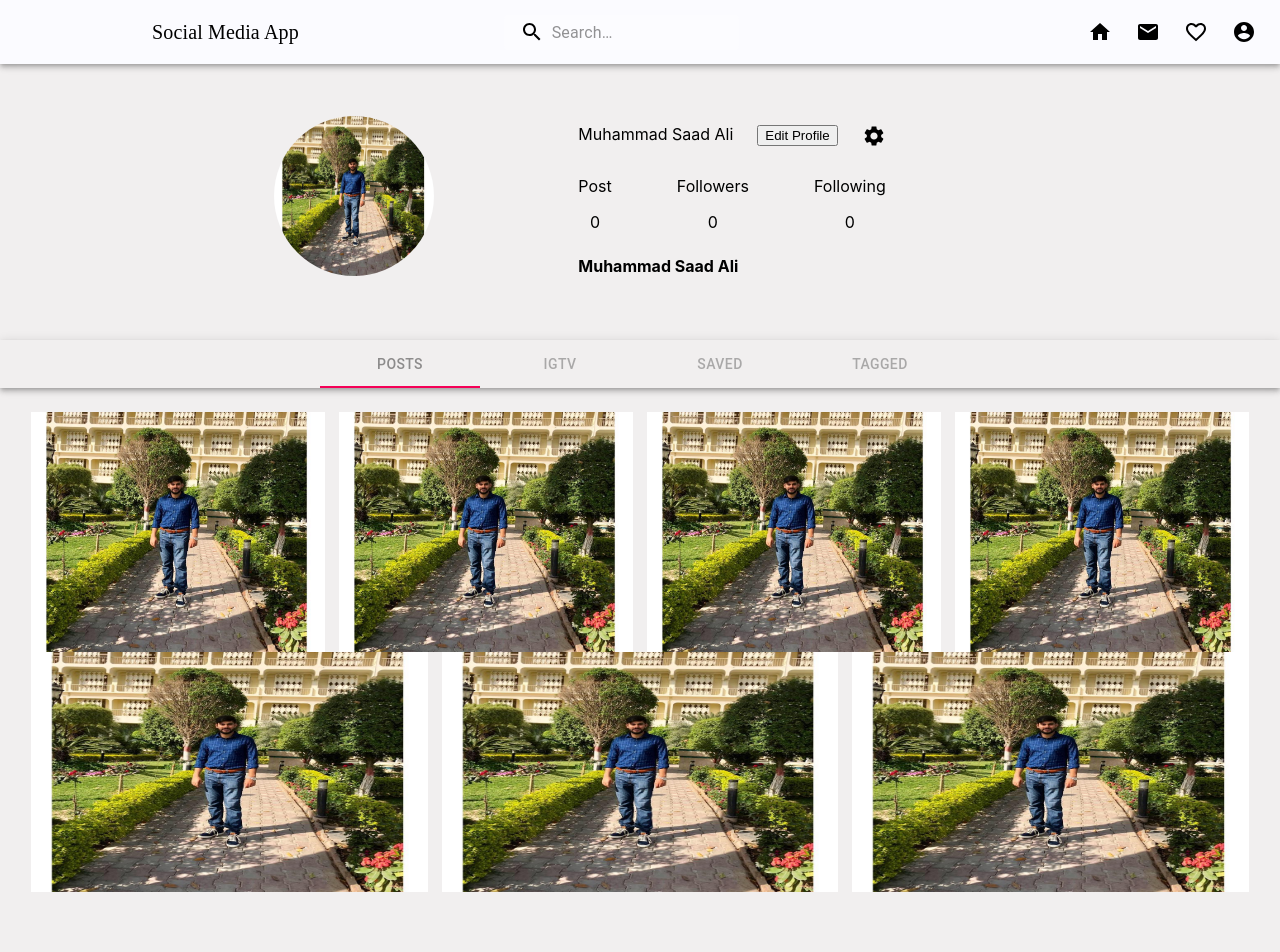
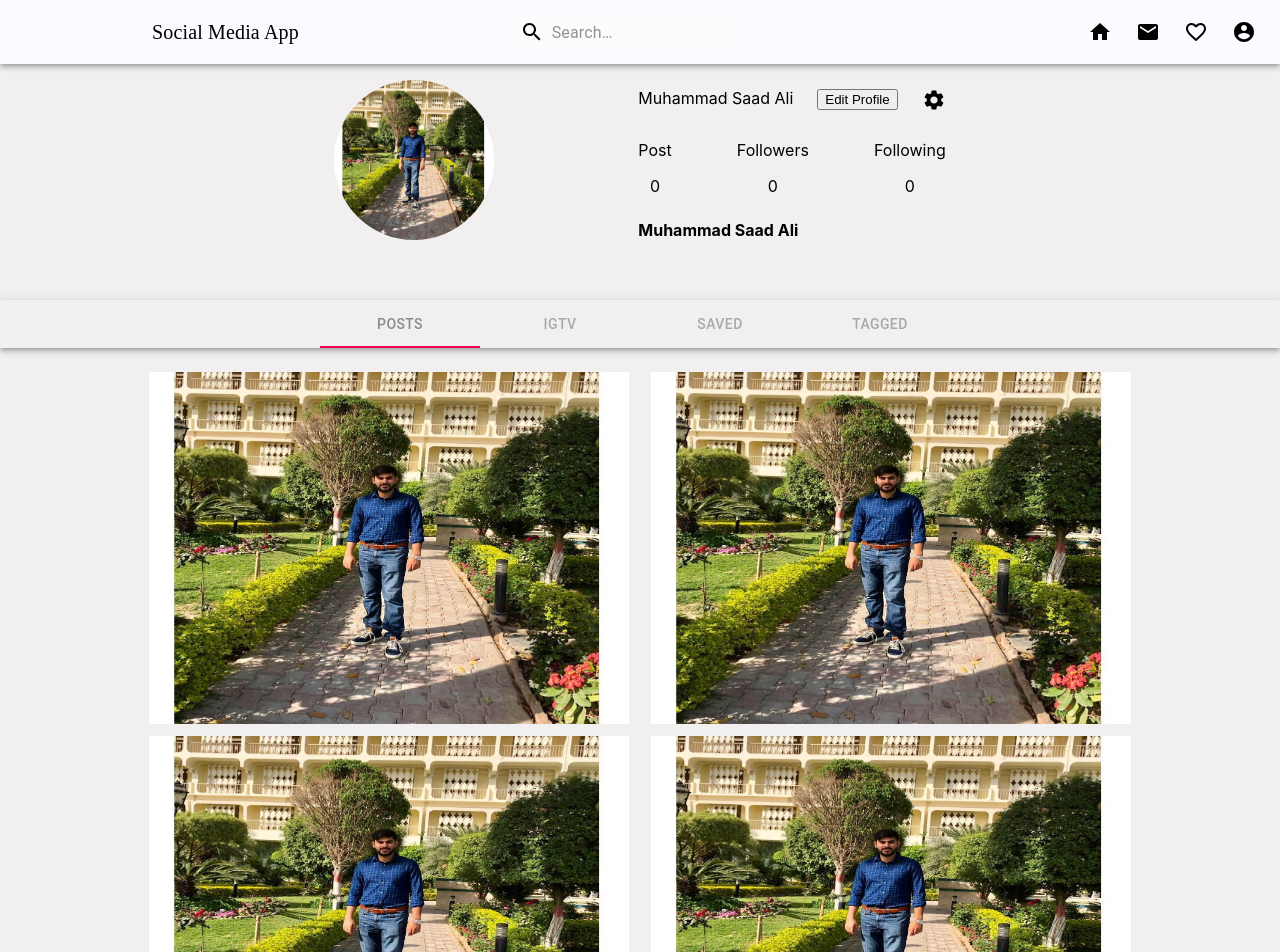
Before and after one commit to MuhammadSaadAli/Social-Media-App, a React (Create React App) app: page /profile in a window 1280 px wide. Shown: the top 952 px of the page. Before the commit the page ends 916 px from the top, so only its background shows below. Built offline with nearby package versions, Linux system fonts and the light colour scheme.

Commit message:
Story section

```diff
--- a/package.json
+++ b/package.json
@@ -5,11 +5,13 @@
   "dependencies": {
     "@material-ui/core": "^4.11.2",
     "@material-ui/icons": "^4.11.2",
+    "@react-icons/all-files": "^4.1.0",
     "@testing-library/jest-dom": "^5.11.4",
     "@testing-library/react": "^11.1.0",
     "@testing-library/user-event": "^12.1.10",
     "react": "^17.0.1",
     "react-dom": "^17.0.1",
+    "react-icons": "^4.2.0",
     "react-infinite-scroll-component": "^6.0.0",
     "react-router-dom": "^5.2.0",
     "react-scripts": "4.0.1",
--- a/src/Component/Home/Feed/Stories/Stories.js
+++ b/src/Component/Home/Feed/Stories/Stories.js
@@ -1,7 +1,8 @@
 import React from 'react';
 import Slider from "react-slick";
-import { makeStyles } from '@material-ui/core/styles';
-import { Paper, Avatar } from '@material-ui/core';
+import { makeStyles, Paper, Avatar } from '@material-ui/core';
+// import {} from '@material-ui/core';
+// import { IoChevronForwardCircle, IoChevronBackCircleSharp } from 'react-icons/fa';
 import "slick-carousel/slick/slick.css";
 import "slick-carousel/slick/slick-theme.css";
 
@@ -12,23 +13,40 @@ const useStyles = makeStyles((theme) => ({
         display: 'flex',
         justifyContent: 'center',
         flexWrap: 'wrap',
+        margin: 'auto',
+        // width: '60%',
+        [theme.breakpoints.up('md')]: {
+            width: '60%'
+        },
         '& > *': {
             margin: theme.spacing(2),
-            width: theme.spacing(105),
+            // width: theme.spacing(105),
             height: theme.spacing(13),
+
+            [theme.breakpoints.down('sm')]: {
+                width: '90%'
+            },
+
+            [theme.breakpoints.up('xs')]: {
+                width: '95%'
+            },
         },
     },
     slider: {
         display: 'flex',
         justifyContent: 'center',
+        alignItems: 'center',
         flexWrap: 'wrap',
+
         '& > *': {
             margin: theme.spacing(2),
         },
     },
-    storyName: {
-        marginRight: '30px'
-    },
+    // storySectionName: {
+    //     marginRight: '30px',
+
+    // },
+
     // paper: {
     //     display: 'flex',
     //     justifyContent: 'center',
@@ -40,39 +58,110 @@ const useStyles = makeStyles((theme) => ({
     pictures: {
         width: theme.spacing(7),
         height: theme.spacing(7),
-        border: 'double 4px #CBC8C8'
-    }
+        border: 'double 4px #CBC8C8',
+        margin: 'auto'
 
+    },
 }));
+function SampleNextArrow(props) {
+    const { className, style, onClick } = props;
+    return (
+        <div
+            className={className}
+            style={{ ...style, display: "block", borderRadius: '50%', backgroundColor: '#dce0e6' }}
+            onClick={onClick}
+        />
+    );
+}
+function SamplePrevArrow(props) {
+    const { className, style, onClick } = props;
+    return (
+        <div
+            className={className}
+            style={{ ...style, display: "block", borderRadius: '50%', backgroundColor: '#dce0e6' }}
+            onClick={onClick}
+        />
+    );
+}
+
+
 
 export default function Stories() {
     const classes = useStyles();
     var settings = {
         dots: false,
         infinite: false,
-        speed: 500,
-        slidesToShow: 8,
-        slidesToScroll: 3
+        speed: 800,
+        slidesToShow: 9,
+        slidesToScroll: 3,
+        nextArrow: <SampleNextArrow />,
+        prevArrow: <SamplePrevArrow />,
+        responsive: [
+            {
+                breakpoint: 1070,
+                settings: {
+                    slidesToShow: 8,
+                    slidesToScroll: 3,
+
+                }
+            },
+            {
+                breakpoint: 966,
+                settings: {
+                    slidesToShow: 7,
+                    slidesToScroll: 3,
+
+                }
+            },
+            {
+                breakpoint: 600,
+                settings: {
+                    slidesToShow: 6,
+                    slidesToScroll: 3,
+                }
+            },
+            {
+                breakpoint: 480,
+                settings: {
+                    slidesToShow: 5,
+                    slidesToScroll: 2
+                }
+            },
+            {
+                breakpoint: 380,
+                settings: {
+                    slidesToShow: 4,
+                    slidesToScroll: 2,
+                }
+            },
+            {
+                breakpoint: 289,
+                settings: {
+                    slidesToShow: 3,
+                    slidesToScroll: 2,
+                }
+            },
+        ]
     };
     return (
         <div className={classes.root}>
+            <Paper className={classes.paper} >
 
-            <Paper className={classes.paper} >
                 <Slider className={classes.slider}  {...settings} >
                     <div><Avatar alt="Saad" className={classes.pictures} src={Car} />
-                        <span className={classes.storyName} >Saad</span>
+                        <span  >Saad</span>
                     </div>
-                    <div><Avatar alt="Saad" className={classes.pictures} src={Car} /><span className={classes.storyName}>Saad</span> </div>
-                    <div><Avatar alt="Saad" className={classes.pictures} src={Car} /><span className={classes.storyName}>Saad</span>  </div>
-                    <div><Avatar alt="Saad" className={classes.pictures} src={Car} /><span className={classes.storyName}>Saad</span>  </div>
-                    <div><Avatar alt="Saad" className={classes.pictures} src={Car} /><span className={classes.storyName}>Saad</span>  </div>
-                    <div><Avatar alt="Saad" className={classes.pictures} src={Car} /><span className={classes.storyName}>Saad</span>  </div>
-                    <div><Avatar alt="Saad" className={classes.pictures} src={Car} /><span className={classes.storyName}>Saad</span>  </div>
-                    <div><Avatar alt="Saad" className={classes.pictures} src={Car} /><span className={classes.storyName}>Saad</span>  </div>
-                    <div><Avatar alt="Saad" className={classes.pictures} src={Car} /><span className={classes.storyName}>Saad</span>  </div>
-                    <div><Avatar alt="Saad" className={classes.pictures} src={Car} /><span className={classes.storyName}>Saad</span>  </div>
-                    <div><Avatar alt="Saad" className={classes.pictures} src={Car} /><span className={classes.storyName}>Saad</span>  </div>
-                    <div><Avatar alt="Saad" className={classes.pictures} src={Car} /><span className={classes.storyName}>Saad</span>  </div>
+                    <div><Avatar alt="Saad" className={classes.pictures} src={Car} /><span >Saad</span> </div>
+                    <div ><Avatar alt="Saad" className={classes.pictures} src={Car} /><span >Saad</span>  </div>
+                    <div ><Avatar alt="Saad" className={classes.pictures} src={Car} /><span >Saad</span>  </div>
+                    <div ><Avatar alt="Saad" className={classes.pictures} src={Car} /><span >Saad</span>  </div>
+                    <div ><Avatar alt="Saad" className={classes.pictures} src={Car} /><span >Saad</span>  </div>
+                    <div ><Avatar alt="Saad" className={classes.pictures} src={Car} /><span >Saad</span>  </div>
+                    <div ><Avatar alt="Saad" className={classes.pictures} src={Car} /><span >Saad</span>  </div>
+                    <div ><Avatar alt="Saad" className={classes.pictures} src={Car} /><span >Saad</span>  </div>
+                    <div ><Avatar alt="Saad" className={classes.pictures} src={Car} /><span >Saad</span>  </div>
+                    <div ><Avatar alt="Saad" className={classes.pictures} src={Car} /><span >Saad</span>  </div>
+                    <div ><Avatar alt="Saad" className={classes.pictures} src={Car} /><span >Saad</span>  </div>
                 </Slider>
             </Paper>
 
--- a/src/Component/Home/Profile/Posts.js
+++ b/src/Component/Home/Profile/Posts.js
@@ -1,18 +1,23 @@
 import React from 'react'
+import Grid from '@material-ui/core/Grid';
+
 import profilePicture from '../../../Assets/Images/profilePicture.jpg'
 import './styles.css'
+
 
 export default function Posts() {
 
     return (
-        <div className="Posts">
-            <img alt="Posts" src={profilePicture} className="pictures" />
-            <img alt="Posts" src={profilePicture} className="pictures" />
-            <img alt="Posts" src={profilePicture} className="pictures" />
-            <img alt="Posts" src={profilePicture} className="pictures" />
-            <img alt="Posts" src={profilePicture} className="pictures" />
-            <img alt="Posts" src={profilePicture} className="pictures" />
-            <img alt="Posts" src={profilePicture} className="pictures" />
-        </div>
+        <Grid container spacing={1} className="Posts">
+
+            <Grid item > <img alt="Posts" src={profilePicture} className="pictures" /> </Grid>
+            <Grid item > <img alt="Posts" src={profilePicture} className="pictures" /> </Grid>
+            <Grid item > <img alt="Posts" src={profilePicture} className="pictures" /> </Grid>
+            <Grid item > <img alt="Posts" src={profilePicture} className="pictures" /> </Grid>
+            <Grid item > <img alt="Posts" src={profilePicture} className="pictures" /> </Grid>
+            <Grid item > <img alt="Posts" src={profilePicture} className="pictures" /> </Grid>
+            <Grid item > <img alt="Posts" src={profilePicture} className="pictures" /> </Grid>
+            <Grid item > <img alt="Posts" src={profilePicture} className="pictures" /> </Grid>
+        </Grid >
     )
 }
--- a/src/Component/Home/Profile/Tabs.js
+++ b/src/Component/Home/Profile/Tabs.js
@@ -5,7 +5,7 @@ import { makeStyles } from '@material-ui/core/styles';
 import AppBar from '@material-ui/core/AppBar';
 import Tabs from '@material-ui/core/Tabs';
 import Tab from '@material-ui/core/Tab';
-import Typography from '@material-ui/core/Typography';
+// import Typography from '@material-ui/core/Typography';
 import Box from '@material-ui/core/Box';
 
 // Components
--- a/src/Component/Home/Profile/index.js
+++ b/src/Component/Home/Profile/index.js
@@ -1,5 +1,6 @@
 import React, { useState } from 'react'
 import SettingsIcon from '@material-ui/icons/Settings';
+import Grid from '@material-ui/core/Grid';
 
 // Component
 import profilePicture from '../../../Assets/Images/profilePicture.jpg'
@@ -16,7 +17,8 @@ const Profile = () => {
         <div >
             <Topbar />
             <br />
-            <div className='flex'>
+            <div>
+                <Grid className='flex' container spacing={1}>
                     <img alt="Avatar" src={profilePicture} className="avatar" />
                     <div >
 
@@ -43,6 +45,7 @@ const Profile = () => {
 
                         </div>
                     </div>
+                </Grid>
             </div>
             <div className='stories'>
 
@@ -52,7 +55,6 @@ const Profile = () => {
             <div className=''>
                 <Tabs />
             </div>
-
         </div>
     )
 }
--- a/src/Component/Home/Profile/styles.css
+++ b/src/Component/Home/Profile/styles.css
@@ -34,8 +34,8 @@ flex-direction: row;
 }
 
 .pictures{
-    width: 30vh;
-    height: 30vh;
+    width: 60vh;
+    height: 44vh;
     margin-right: 7px;
     margin-left: 7px;
     flex: 1;
@@ -43,8 +43,50 @@ flex-direction: row;
 
 .Posts{
 display: flex;
+flex-grow: 1;
 justify-content:center;
 align-items:center;
 align-content: center;
+/* flex-direction: column; */
 flex-wrap: wrap;
 }
+
+@media screen and (max-width:550px) and (min-width: 450px) {
+    .pictures{
+        width: 52vh;
+        height: 36vh;
+        flex: 1;
+    }
+}
+
+@media screen and (max-width:450px) and (min-width: 400px) {
+    .pictures{
+        width: 47vh;
+        height: 33vh;
+        flex: 1;
+    }
+}
+
+@media screen and (max-width:400px) and (min-width: 350px) {
+    .pictures{
+        width: 42vh;
+        height: 30vh;
+        flex: 1;
+    }
+}
+
+@media screen and (max-width:350px) and (min-width: 300px) {
+    .pictures{
+        width: 38vh;
+        height: 28vh;
+        flex: 1;
+    }
+}
+
+@media screen and (max-width:300px) and (min-width: 250px) {
+    .pictures{
+        width: 33vh;
+        height: 25vh;
+        flex: 1;
+    }
+}
```
Also changed, not shown: src/Component/Home/Feed/Feed.js (added), 2 other files (tests, documents, lock files or other folders). Lines whose indentation alone changed are shown as unchanged.
